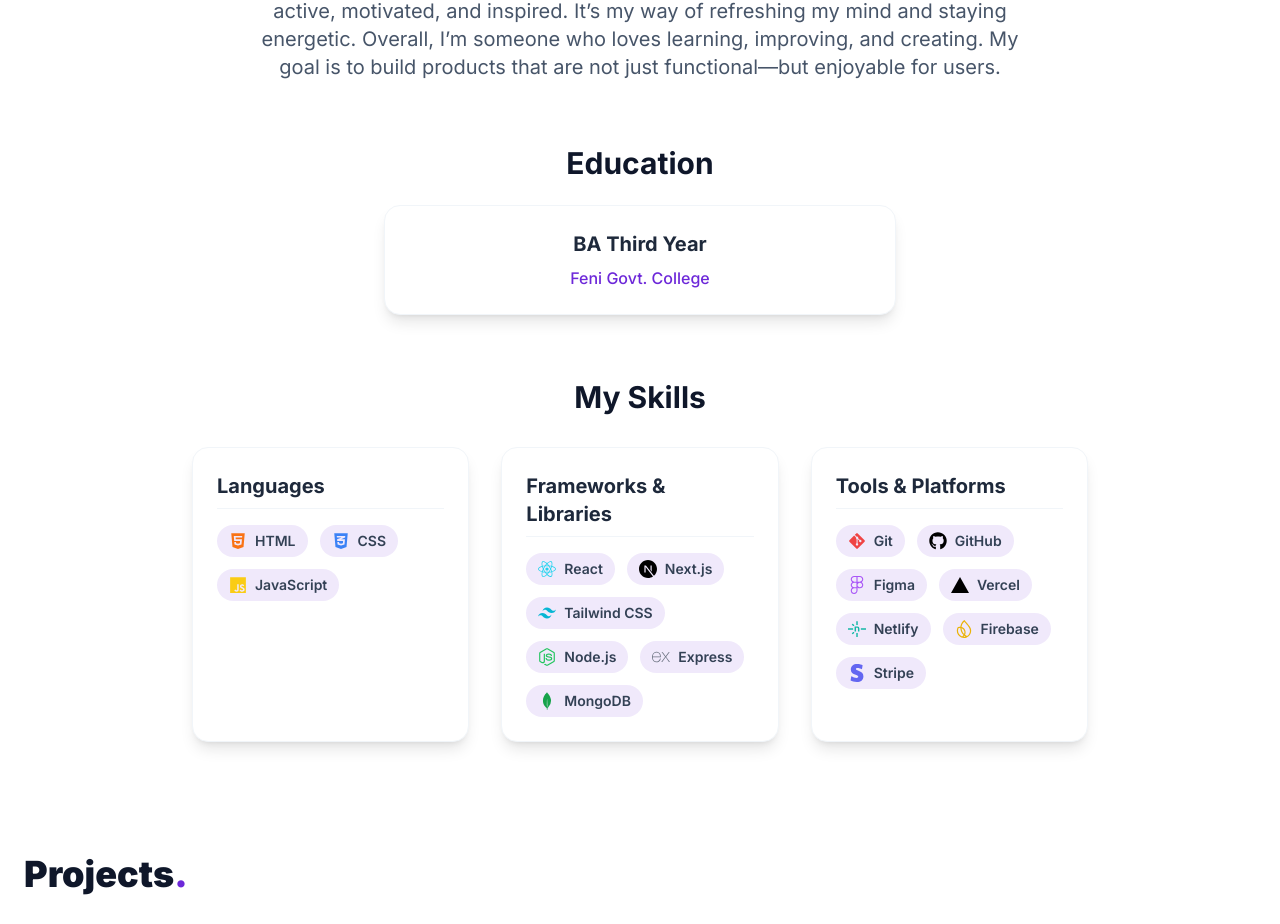
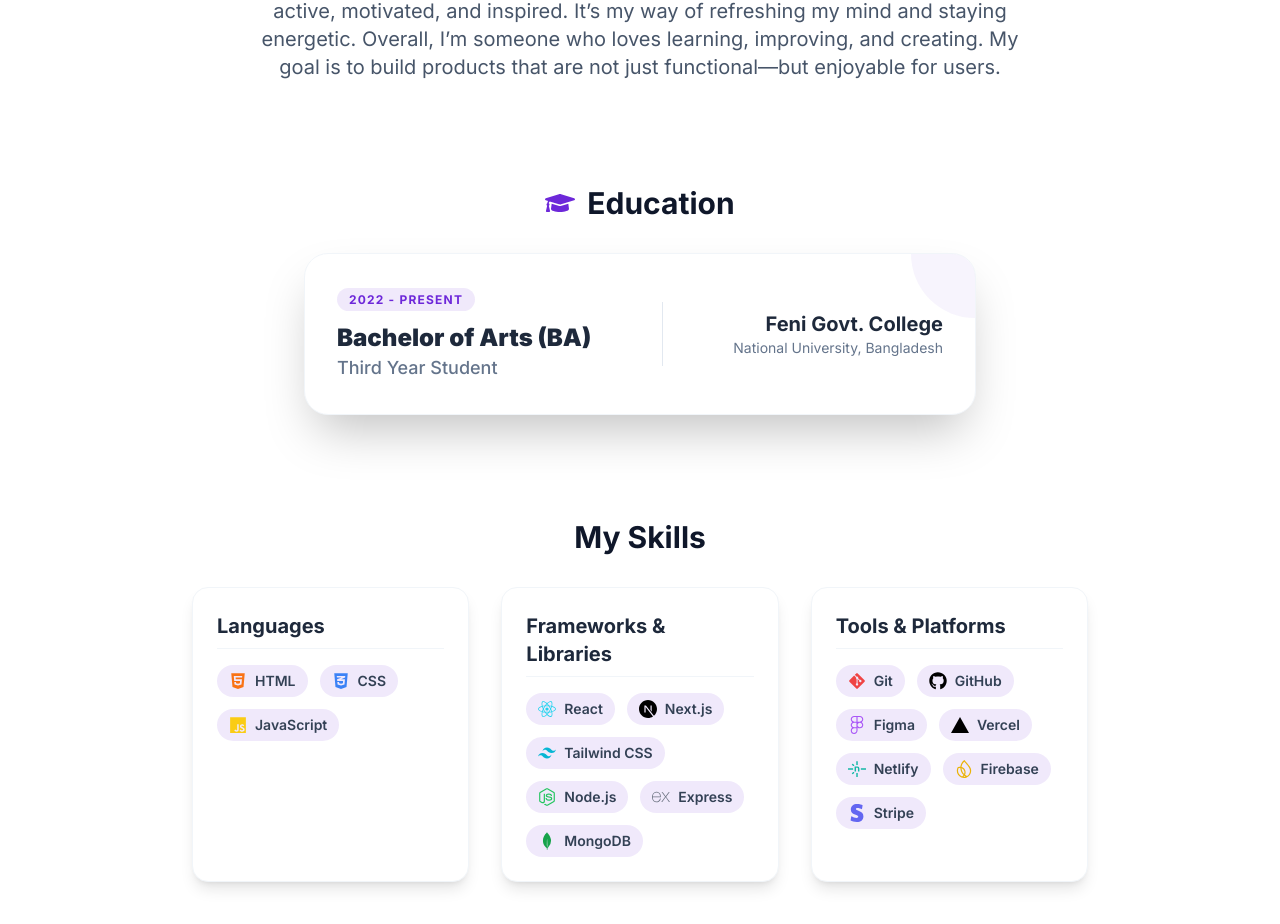
Before and after one commit to jamal-uddin-asif/My-portfolio, a React (Vite) app: page / in a window 1280 px wide. Shown: the part 1294-2218 px from the top of the page. Built offline with nearby package versions, Linux system fonts and the light colour scheme; grey boxes are pictures that could not be loaded.

Commit message:
Education component polished

```diff
--- a/src/components/Education.jsx
+++ b/src/components/Education.jsx
@@ -1,17 +1,43 @@
 import React from "react";
+import { motion } from "framer-motion";
+import { FaGraduationCap } from "react-icons/fa";
 
 const Education = () => {
     return (
-        <div className="flex flex-col justify-center items-center space-y-4">
-            <h3 className="text-3xl font-bold text-center text-slate-900 dark:text-white mb-2">
-                Education
-            </h3>
-            <div className="bg-white dark:bg-slate-800/50 p-6 rounded-2xl shadow-lg border border-slate-100 dark:border-slate-700 w-full max-w-lg text-center hover:border-primary/50 transition-colors">
-                <h4 className="text-xl font-bold text-slate-800 dark:text-white mb-2">
-                    BA Third Year
-                </h4>
-                <p className="text-primary font-medium">Feni Govt. College</p>
+        <div className="flex flex-col justify-center items-center space-y-8 py-10">
+            <div className="flex items-center gap-3">
+                <FaGraduationCap className="text-3xl text-primary" />
+                <h3 className="text-3xl font-bold text-slate-900 dark:text-white">
+                    Education
+                </h3>
             </div>
+
+            <motion.div
+                whileHover={{ y: -10, scale: 1.02 }}
+                className="relative group bg-white dark:bg-slate-800/40 backdrop-blur-md p-8 rounded-3xl shadow-2xl border border-slate-100 dark:border-slate-700 w-full max-w-2xl overflow-hidden"
+            >
+                {/* Background Decor */}
+                <div className="absolute top-0 right-0 w-32 h-32 bg-primary/5 rounded-full -mr-16 -mt-16 group-hover:bg-primary/10 transition-colors" />
+
+                <div className="relative z-10 flex flex-col md:flex-row justify-between items-center gap-4">
+                    <div className="text-center md:text-left">
+                        <span className="text-xs font-bold tracking-widest text-primary uppercase bg-primary/10 px-3 py-1 rounded-full">
+                            2022 - Present
+                        </span>
+                        <h4 className="text-2xl font-black text-slate-800 dark:text-white mt-3">
+                            Bachelor of Arts (BA)
+                        </h4>
+                        <p className="text-lg text-slate-500 dark:text-slate-400 font-medium">
+                            Third Year Student
+                        </p>
+                    </div>
+                    <div className="h-px w-full md:w-px md:h-16 bg-slate-200 dark:bg-slate-700 mx-4" />
+                    <div className="text-center md:text-right">
+                        <p className="text-xl font-bold text-slate-800 dark:text-white">Feni Govt. College</p>
+                        <p className="text-slate-500 text-sm">National University, Bangladesh</p>
+                    </div>
+                </div>
+            </motion.div>
         </div>
     );
 };
```
